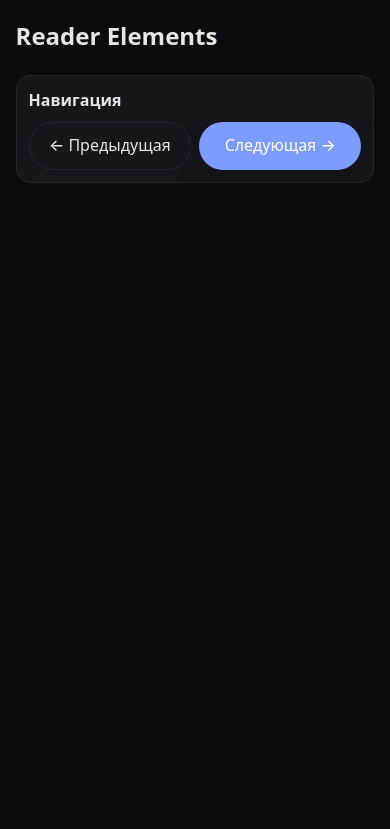
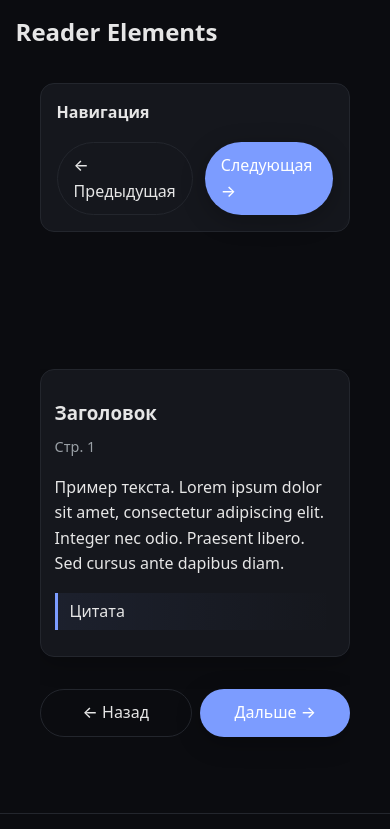
Before and after one commit to SpiritUrban/books-online, a website: page ui-kit.html in a window 390 px wide. Shown: the part 1145-1974 px from the top of the page. Drawn offline with Linux system fonts and the light colour scheme.

Commit message:
page styles

```diff
--- a/assets/css/base.css
+++ b/assets/css/base.css
@@ -13,7 +13,27 @@
     img{max-width:100%;height:auto;display:block}
     .container{width:min(1200px, 92vw);margin-inline:auto}
     .header-inner,.footer-inner{display:flex;align-items:center;justify-content:space-between;gap:16px;padding:18px 0}
-    .site-header{position:sticky;top:0;z-index:20;background:linear-gradient(180deg, rgba(0,0,0,.45), transparent 60%), var(--bg);backdrop-filter:saturate(1.4) blur(10px);border-bottom:1px solid var(--border)}
+    .site-header {
+      position: fixed;
+      top: 0;
+      left: 0;
+      right: 0;
+      z-index: 1000;
+      background: rgba(11, 12, 16, 0.8);
+      backdrop-filter: saturate(1.4) blur(10px);
+      -webkit-backdrop-filter: saturate(1.4) blur(10px);
+      border-bottom: 1px solid var(--border);
+      box-shadow: 0 2px 10px rgba(0, 0, 0, 0.1);
+    }
+
+    :root.light .site-header {
+      background: rgba(255, 255, 255, 0.8);
+    }
+
+    /* Add padding to body to prevent content from being hidden behind fixed header */
+    body {
+      padding-top: 70px;
+    }
     .brand { display: flex; align-items: center; gap: 12px; }
     .brand-avatar { flex-shrink: 0; }
     .brand a{color:var(--fg);text-decoration:none;font-weight:var(--fw-bold);letter-spacing:.5px}
@@ -140,15 +160,69 @@
     }
     .footer-links{display:flex;gap:12px}
     main a{color:var(--acc)}
-    /* Reader */
-    .reader-layout{display:grid;grid-template-columns:280px 1fr;gap:24px}
-    @media (max-width: 1279px){.reader-layout{grid-template-columns:1fr}}
-    .reader-aside{position:sticky;top:72px;height:calc(100vh - 92px);padding-bottom:24px;display:flex;flex-direction:column;gap:12px}
-    .reader-panel{background:var(--card);border:1px solid var(--border);border-radius:var(--radius);padding:12px}
-    .reader-panel h4{margin:0 0 8px}
-    .reader-controls{display:grid;grid-template-columns:repeat(2,1fr);gap:8px}
-    .reader-controls .btn, .reader-controls .input{width:100%}
-    .reader-main{min-width:0}
+    /* Reader Layout */
+    .reader-layout {
+      display: grid;
+      grid-template-columns: 280px 1fr;
+      gap: 2rem;
+      max-width: 1400px;
+      margin: 2rem auto;
+      padding: 0 1.5rem;
+      min-height: calc(100vh - 150px);
+      box-sizing: border-box;
+    }
+
+    @media (max-width: 1279px) {
+      .reader-layout {
+        grid-template-columns: 1fr;
+        padding-top: 0;
+      }
+
+      .reader-aside {
+        position: static !important;
+        height: auto !important;
+        margin-bottom: 2rem;
+      }
+    }
+
+    .reader-aside {
+      position: sticky;
+      top: 100px;
+      height: calc(100vh - 120px);
+      overflow-y: auto;
+      padding-bottom: 2rem;
+      display: flex;
+      flex-direction: column;
+      gap: 1rem;
+    }
+
+    .reader-panel {
+      background: var(--card);
+      border: 1px solid var(--border);
+      border-radius: var(--radius);
+      padding: 1rem;
+    }
+
+    .reader-panel h4 {
+      margin: 0 0 1rem 0;
+    }
+
+    .reader-controls {
+      display: grid;
+      grid-template-columns: repeat(2, 1fr);
+      gap: 0.75rem;
+    }
+
+    .reader-controls .btn,
+    .reader-controls .input {
+      width: 100%;
+    }
+
+    .reader-main {
+      min-width: 0;
+      max-width: 100%;
+      overflow-x: hidden;
+    }
 
     /* Avatar Styles */
     .avatar-small {
@@ -210,7 +284,14 @@
         margin-bottom: 16px;
       }
     }
-    .reader-article{background:var(--card);border:1px solid var(--border);border-radius:var(--radius);padding:clamp(14px,2.2vw,26px);box-shadow:var(--shadow)}
+    .reader-article {
+      background: var(--card);
+      border: 1px solid var(--border);
+      border-radius: var(--radius);
+      padding: clamp(14px, 2.2vw, 26px);
+      box-shadow: var(--shadow);
+      margin-bottom: 2rem;
+    }
     .reader-article h1, .reader-article h2{line-height:1.2}
     .reader-article .meta{color:var(--muted);font-size:.9rem;margin-top:-8px;margin-bottom:8px}
     .reader-nav{display:flex;justify-content:space-between;gap:8px;margin-top:16px}
```
